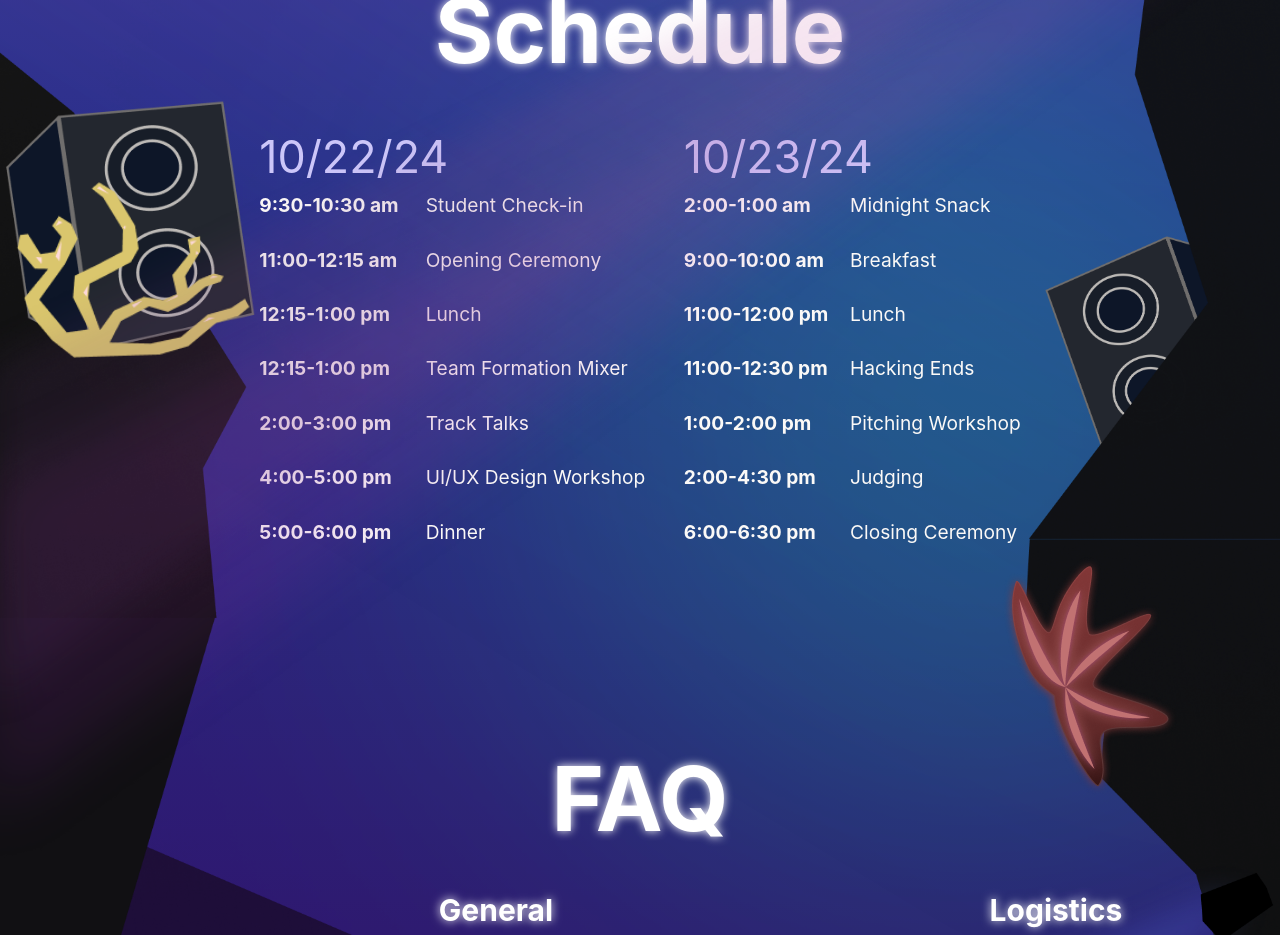
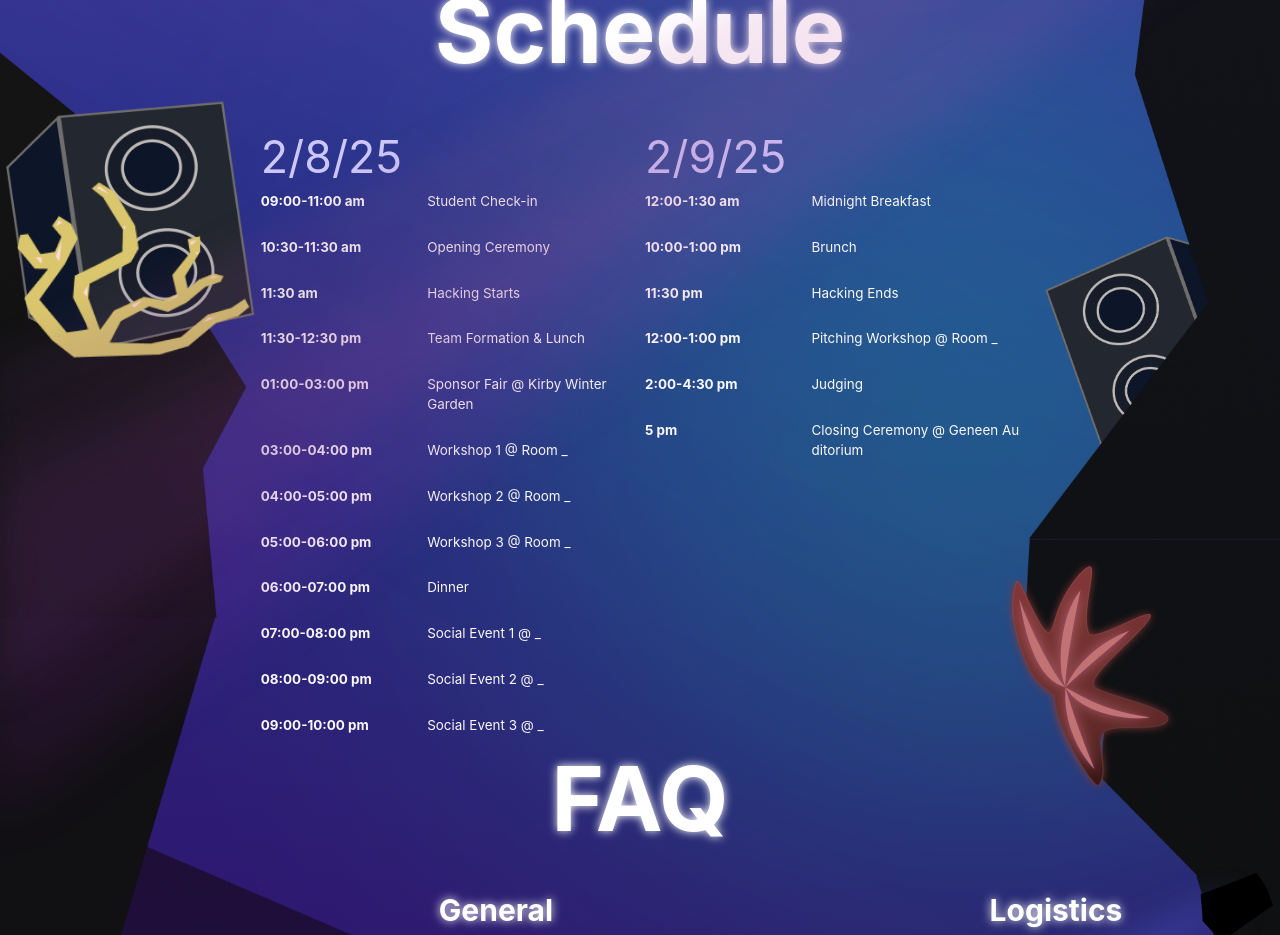
Before and after one commit to hack-duke/2025.hackduke.org, a React (Create React App) app: page / in a window 1280 px wide. Shown: the part 3140-4075 px from the top of the page. Built offline with nearby package versions, Linux system fonts and the light colour scheme.

Commit message:
Update schedule info, reduce font size

```diff
--- a/src/components/schedule.js
+++ b/src/components/schedule.js
@@ -1,14 +1,24 @@
-import { Panel } from "./panel"
-import { H1 } from "./typography"
+import { Panel } from "./panel";
+import { H1 } from "./typography";
 
 const ScheduleItem = ({ time, event }) => {
+  const formattedEvent =
+    event.length > 28
+      ? `${event.slice(0, 28)}\n${event.slice(28)}`
+      : event;
+
   return (
-    <div className='flex items-center'>
-      <span className='text-[1.5vw] text-[#FBF9F7] font-bold w-[13vw]'>{time}</span>
-      <span className='text-[1.5vw] text-[#FBF9F7]'>{event}</span>
+    <div className="flex items-start">
+      <span className="text-[1.05vw] text-[#FBF9F7] font-bold w-[13vw]">{time}</span>
+      <span
+        className="text-[1.05vw] text-[#FBF9F7] whitespace-pre-line"
+      >
+        {formattedEvent}
+      </span>
     </div>
-  )
-}
+  );
+};
+
 
 const DaySchedule = ({ date, events, isSecondDay }) => {
   return (
@@ -27,23 +37,27 @@ const DaySchedule = ({ date, events, isSecondDay }) => {
 
 export const Schedule = () => {
   const day1Events = [
-    { time: '9:30-10:30 am', event: 'Student Check-in' },
-    { time: '11:00-12:15 am', event: 'Opening Ceremony' },
-    { time: '12:15-1:00 pm', event: 'Lunch' },
-    { time: '12:15-1:00 pm', event: 'Team Formation Mixer' },
-    { time: '2:00-3:00 pm', event: 'Track Talks' },
-    { time: '4:00-5:00 pm', event: 'UI/UX Design Workshop' },
-    { time: '5:00-6:00 pm', event: 'Dinner' }
+    { time: '09:00-11:00 am', event: 'Student Check-in' },
+    { time: '10:30-11:30 am', event: 'Opening Ceremony' },
+    { time: '11:30 am', event: 'Hacking Starts'},
+    { time: '11:30-12:30 pm', event: 'Team Formation & Lunch' },
+    { time: '01:00-03:00 pm', event: 'Sponsor Fair @ Kirby Winter Garden'},
+    { time: '03:00-04:00 pm', event: 'Workshop 1 @ Room _' },
+    { time: '04:00-05:00 pm', event: 'Workshop 2 @ Room _' },
+    { time: '05:00-06:00 pm', event: 'Workshop 3 @ Room _' },
+    { time: '06:00-07:00 pm', event: 'Dinner' },
+    { time: '07:00-08:00 pm', event: 'Social Event 1 @ _' },
+    { time: '08:00-09:00 pm', event: 'Social Event 2 @ _' },
+    { time: '09:00-10:00 pm', event: 'Social Event 3 @ _' },
   ]
 
   const day2Events = [
-    { time: '2:00-1:00 am', event: 'Midnight Snack' },
-    { time: '9:00-10:00 am', event: 'Breakfast' },
-    { time: '11:00-12:00 pm', event: 'Lunch' },
-    { time: '11:00-12:30 pm', event: 'Hacking Ends' },
-    { time: '1:00-2:00 pm', event: 'Pitching Workshop' },
+    { time: '12:00-1:30 am', event: 'Midnight Breakfast ' },
+    { time: '10:00-1:00 pm', event: 'Brunch' },
+    { time: '11:30 pm', event: 'Hacking Ends' },
+    { time: '12:00-1:00 pm', event: 'Pitching Workshop @ Room _' },
     { time: '2:00-4:30 pm', event: 'Judging' },
-    { time: '6:00-6:30 pm', event: 'Closing Ceremony' }
+    { time: '5 pm', event: 'Closing Ceremony @ Geneen Auditorium' }
   ]
 
   return (
@@ -54,8 +68,8 @@ export const Schedule = () => {
 
       <div className='w-screen flex justify-center'>
         <div className='flex flex-col md:flex-row gap-[3vw] max-w-[90vw] md:max-w-none'>
-          <DaySchedule date="10/22/24" events={day1Events} isSecondDay={false} />
-          <DaySchedule date="10/23/24" events={day2Events} isSecondDay={true} />
+          <DaySchedule date="2/8/25" events={day1Events} isSecondDay={false} />
+          <DaySchedule date="2/9/25" events={day2Events} isSecondDay={true} />
         </div>
       </div>
     </Panel>
```
